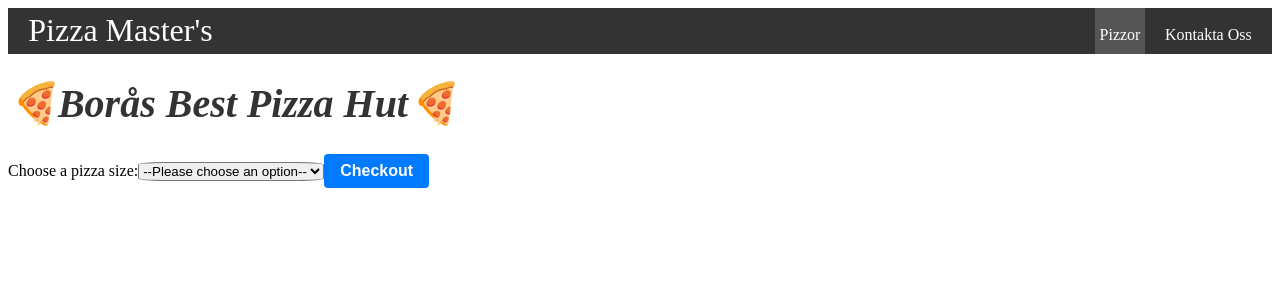
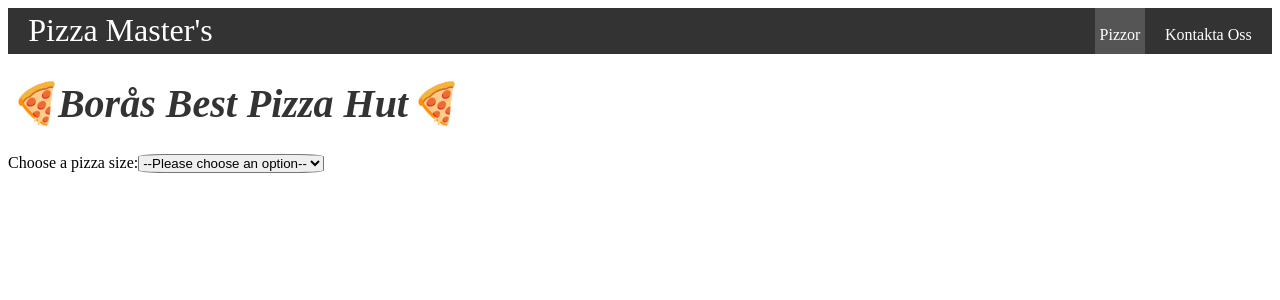
Before and after one commit to Lucifer87878/PizzaOrder, a React (Vite) app: page / in a window 1280 px wide. Shown: the top 300 px of the page. Built offline with nearby package versions, Linux system fonts and the light colour scheme.

Commit message:
bort tagning av butten i app

```diff
--- a/src/App.tsx
+++ b/src/App.tsx
@@ -1,6 +1,6 @@
 import "./App.css";
 import Header from "./Components/Header/Header";
-import Button from "./Components/Button";
+// import Button from "./Components/Button";
 import PizzaSizeDropdown from "./Components/PizzaSizeDropdown/PizzaSizeDropdown";
 import NavBar from "./Components/Navbar/Navbar";
 
@@ -19,7 +19,7 @@
 
       <PizzaSizeDropdown />
 
-      <Button />
+      {/* <Button /> */}
     </>
   );
 }
```
